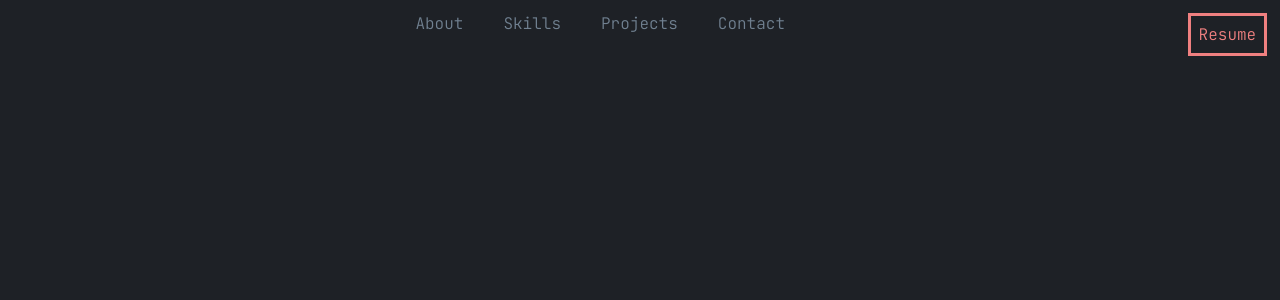
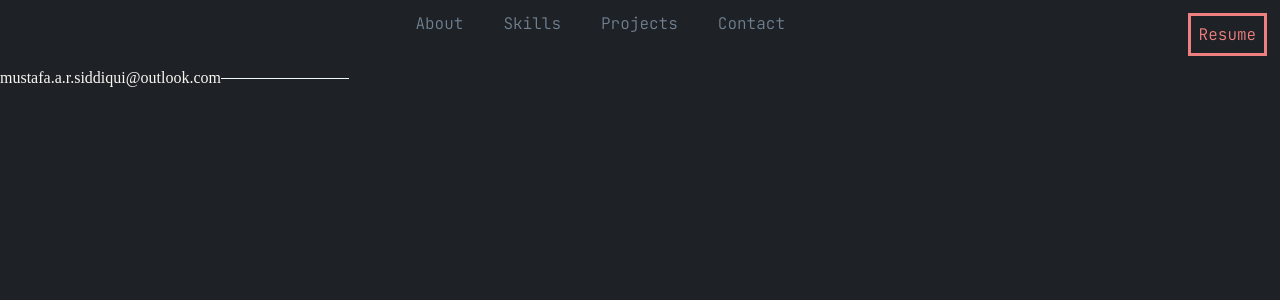
Before and after one commit to mush1e/Personal_portfolio, a React (Create React App) app: page / in a window 1280 px wide. Shown: the top 300 px of the page. Built offline with nearby package versions, Linux system fonts and the light colour scheme; a web font is replaced by a local one.

Commit message:
added text with span

```diff
--- a/src/Components/Footer.js
+++ b/src/Components/Footer.js
@@ -1,7 +1,15 @@
+import "../styles/footer.css"
+
 export default function Footer () {
     return(
-        <div>
-
+        <div className="footer--div">
+            <div className="icon--footer-div">
+                <text>mustafa.a.r.siddiqui@outlook.com</text>
+            </div>
+            {/* <div className="email--footer-div">
+                <span></span>
+                <text>links go here</text>
+            </div> */}
         </div>
     )
 }
--- a/src/Components/MainContent.js
+++ b/src/Components/MainContent.js
@@ -1,10 +1,11 @@
 import Navbar from './Navbar'
+import Footer from './Footer'
 export default function AboutMe() {
     return(
         <div>
             <Navbar/>
             {/* <Content/> */}
-            {/* <Footer/> */}
+            <Footer/>
         </div>
     )
 }
--- /dev/null
+++ b/src/styles/footer.css
@@ -0,0 +1,24 @@
+.footer--div{
+    /* transform: rotate(90deg); */
+    left: 10%;
+}
+
+text {
+    overflow: hidden;
+    text-align: center;
+}
+
+text:after{
+    background-color: aliceblue;
+    content: "";
+    display: inline-block;
+    height: 1px;
+    position: relative;
+    vertical-align: middle;
+    width: 10%;
+}
+
+text:before {
+    right: 0.5em;
+    margin-left: -50%;
+  }
```
